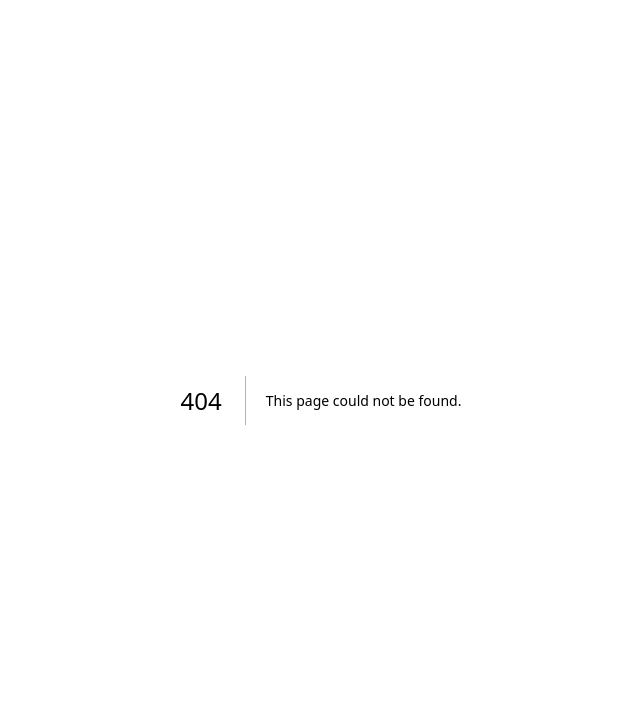
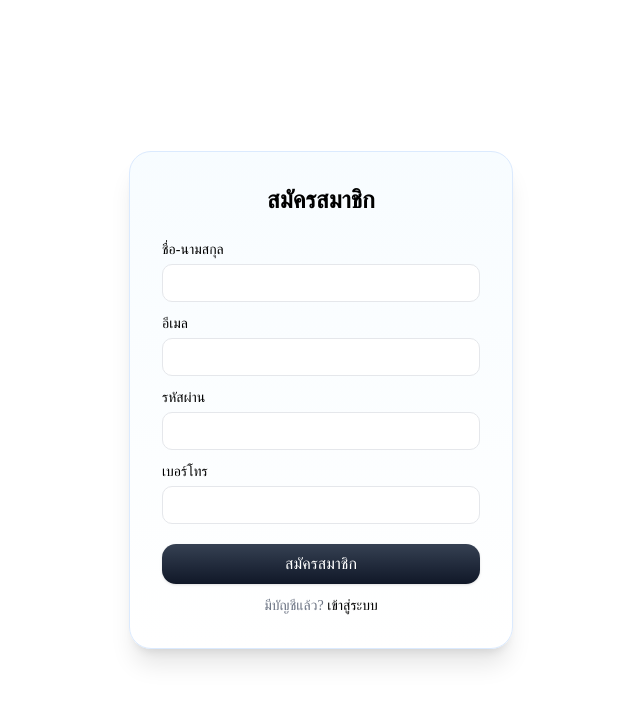
Before and after one commit to Sakchai-git-337/Recruitment_Backend, a Next.js app in the folder frontend/my-app/: page /register in a window 1280 px wide. Before the commit this address had no page. Shown: the top 702 px of the page, without its empty margins (319-959 px from the left). Built offline with nearby package versions, Linux system fonts and the light colour scheme; no server answers.

Commit message:
feat(frontend): login and register pages
Co-Authored-By: Claude Opus 5.5 <noreply@anthropic.com>

```diff
--- /dev/null
+++ b/frontend/my-app/app/register/page.tsx
@@ -0,0 +1,81 @@
+"use client"
+
+import { useState, type FormEvent } from "react"
+import Link from "next/link"
+import { api } from "@/lib/api"
+import type { User } from "@/lib/types"
+import { ErrorText, inputClass } from "@/components/app-ui"
+
+const FIELDS = [
+  { name: "full_name", label: "ชื่อ-นามสกุล", type: "text" },
+  { name: "email", label: "อีเมล", type: "email" },
+  { name: "password", label: "รหัสผ่าน", type: "password" },
+  { name: "phone", label: "เบอร์โทร", type: "tel" },
+] as const
+
+export default function RegisterPage() {
+  const [form, setForm] = useState({ full_name: "", email: "", password: "", phone: "" })
+  const [error, setError] = useState("")
+  const [busy, setBusy] = useState(false)
+  const [done, setDone] = useState(false)
+
+  const submit = async (e: FormEvent) => {
+    e.preventDefault()
+    setError("")
+    setBusy(true)
+    try {
+      await api<User>("/users", { method: "POST", body: { ...form, role: "applicant" } })
+      setDone(true)
+    } catch (e) {
+      const msg = (e as Error).message
+      setError(msg.includes("duplicate") ? "อีเมลนี้ถูกใช้แล้ว" : msg)
+    } finally {
+      setBusy(false)
+    }
+  }
+
+  return (
+    <div className="min-h-screen w-full flex items-center justify-center bg-white px-4">
+      <div className="w-full max-w-sm bg-gradient-to-b from-sky-50/50 to-white rounded-3xl shadow-xl p-8 flex flex-col items-center border border-blue-100 text-black">
+        <h1 className="text-2xl font-semibold mb-6 text-center">สมัครสมาชิก</h1>
+        {done ? (
+          <div className="flex flex-col items-center gap-3">
+            <p>สมัครสมาชิกสำเร็จ</p>
+            <Link href="/" className="font-medium hover:underline">
+              เข้าสู่ระบบ
+            </Link>
+          </div>
+        ) : (
+          <form onSubmit={submit} className="w-full flex flex-col gap-3">
+            {FIELDS.map((f) => (
+              <label key={f.name} className="flex flex-col gap-1 text-sm">
+                {f.label}
+                <input
+                  required
+                  type={f.type}
+                  value={form[f.name]}
+                  onChange={(e) => setForm({ ...form, [f.name]: e.target.value })}
+                  className={inputClass}
+                />
+              </label>
+            ))}
+            <ErrorText message={error} />
+            <button
+              type="submit"
+              disabled={busy}
+              className="w-full bg-gradient-to-b from-gray-700 to-gray-900 text-white font-medium py-2 rounded-xl shadow hover:brightness-105 transition mt-2 disabled:opacity-60"
+            >
+              {busy ? "กำลังสมัคร..." : "สมัครสมาชิก"}
+            </button>
+            <p className="text-sm text-gray-500 text-center">
+              มีบัญชีแล้ว?{" "}
+              <Link href="/" className="font-medium text-black hover:underline">
+                เข้าสู่ระบบ
+              </Link>
+            </p>
+          </form>
+        )}
+      </div>
+    </div>
+  )
+}
--- a/frontend/my-app/components/ui/clean-minimal-sign-in.tsx
+++ b/frontend/my-app/components/ui/clean-minimal-sign-in.tsx
@@ -1,19 +1,26 @@
 "use client"
 
-import * as React from "react"
-import { useState } from "react"
-import { LogIn, Lock, Mail } from "lucide-react"
+import { useState, type FormEvent } from "react"
+import Link from "next/link"
+import { useRouter } from "next/navigation"
+import { Lock, Mail } from "lucide-react"
+import { api, ApiError, setUser } from "@/lib/api"
+import type { User } from "@/lib/types"
+import { ErrorText } from "@/components/app-ui"
 
 const SignIn2 = () => {
+  const router = useRouter()
   const [email, setEmail] = useState("")
   const [password, setPassword] = useState("")
   const [error, setError] = useState("")
+  const [busy, setBusy] = useState(false)
 
   const validateEmail = (email: string) => {
     return /^[^\s@]+@[^\s@]+\.[^\s@]+$/.test(email)
   }
 
-  const handleSignIn = () => {
+  const handleSignIn = async (e: FormEvent) => {
+    e.preventDefault()
     if (!email || !password) {
       setError("Please enter both email and password.")
       return
@@ -23,15 +30,26 @@ const SignIn2 = () => {
       return
     }
     setError("")
-    alert("Sign in successful! (Demo)")
+    setBusy(true)
+    try {
+      const user = await api<User>("/login", { method: "POST", body: { email, password } })
+      setUser(user)
+      router.replace(user.role === "recruitment" ? "/hr/jobs" : "/jobs")
+    } catch (e) {
+      const status = e instanceof ApiError ? e.status : -1
+      setError(
+        status === 404 ? "ระบบเข้าสู่ระบบยังไม่พร้อม (backend ยังไม่มี POST /login)"
+        : status === 401 ? "อีเมลหรือรหัสผ่านไม่ถูกต้อง"
+        : (e as Error).message,
+      )
+    } finally {
+      setBusy(false)
+    }
   }
 
   return (
     <div className="min-h-screen w-full flex items-center justify-center bg-white rounded-xl z-1">
       <div className="w-full max-w-sm bg-gradient-to-b from-sky-50/50 to-white rounded-3xl shadow-xl shadow-opacity-10 p-8 flex flex-col items-center border border-blue-100 text-black">
-        {/* <div className="flex items-center justify-center w-14 h-14 rounded-2xl bg-white mb-6 shadow-lg shadow-opacity-5">
-          <LogIn className="w-7 h-7 text-black" />
-        </div> */}
         <h2 className="text-2xl font-semibold mb-2 text-center">
           เข้าสู่ระบบ
         </h2>
@@ -39,6 +57,7 @@ const SignIn2 = () => {
           น้ำไหลคนละจุด เลยรู้สึกคนละแบบ
         </p>
 
+        <form onSubmit={handleSignIn} className="w-full flex flex-col items-center">
           <div className="w-full flex flex-col gap-3 mb-2">
             <div className="relative">
               <span className="absolute left-3 top-1/2 -translate-y-1/2 text-gray-400">
@@ -63,26 +82,28 @@ const SignIn2 = () => {
                 className="w-full pl-10 pr-10 py-2 rounded-xl border border-gray-200 focus:outline-none focus:ring-2 focus:ring-blue-200 bg-gray-50 text-black text-sm"
                 onChange={(e) => setPassword(e.target.value)}
               />
-            <span className="absolute right-3 top-1/2 -translate-y-1/2 text-gray-400 cursor-pointer text-xs select-none"></span>
-          </div>
-          <div className="w-full flex justify-end">
-            {error && (
-              <div className="text-sm text-red-500 text-left">{error}</div>
-            )}
-            <button className="text-xs hover:underline font-medium">
-              ลืมรหัสผ่าน?
-            </button>
             </div>
           </div>
 
+          <div className="w-full">
+            <ErrorText message={error} />
+          </div>
+
           <button
-          onClick={handleSignIn}
-          className="w-full bg-gradient-to-b from-gray-700 to-gray-900 text-white font-medium py-2 rounded-xl shadow hover:brightness-105 cursor-pointer transition mb-4 mt-2"
+            type="submit"
+            disabled={busy}
+            className="w-full bg-gradient-to-b from-gray-700 to-gray-900 text-white font-medium py-2 rounded-xl shadow hover:brightness-105 cursor-pointer transition mb-4 mt-2 disabled:opacity-60"
           >
-          เข้าสู่ระบบ
+            {busy ? "กำลังเข้าสู่ระบบ..." : "เข้าสู่ระบบ"}
           </button>
+        </form>
 
-
+        <p className="text-sm text-gray-500">
+          ยังไม่มีบัญชี?{" "}
+          <Link href="/register" className="font-medium text-black hover:underline">
+            สมัครสมาชิก
+          </Link>
+        </p>
       </div>
     </div>
   )
```
Lines whose indentation alone changed are shown as unchanged.
